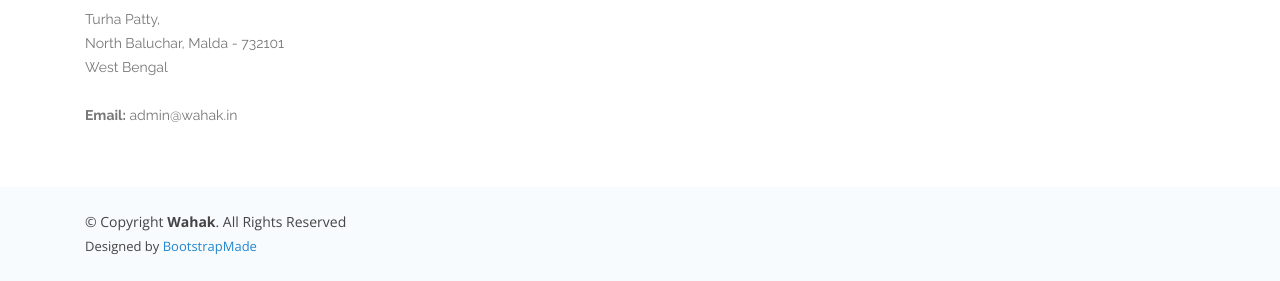
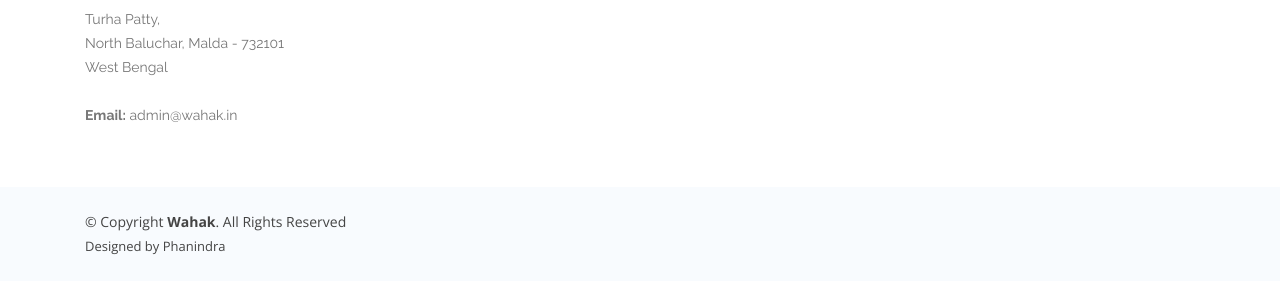
Before and after one commit to dprojectapp/wahak.github.io, a plain HTML site: page index.html in a window 1280 px wide. Shown: the part 2074-2355 px from the top of the page. Drawn offline with nearby package versions, Linux system fonts and the light colour scheme.

```diff
--- a/index.html
+++ b/index.html
@@ -974,7 +974,7 @@
           <!-- You can delete the links only if you purchased the pro version. -->
           <!-- Licensing information: https://bootstrapmade.com/license/ -->
           <!-- Purchase the pro version with working PHP/AJAX contact form: https://bootstrapmade.com/Wahak-multipurpose-bootstrap-template/ -->
-          Designed by <a href="https://bootstrapmade.com/">BootstrapMade</a>
+          Designed by <a>Phanindra</a>
         </div>
       </div>
       <!-- <div class="social-links text-center text-md-right pt-3 pt-md-0">
```
